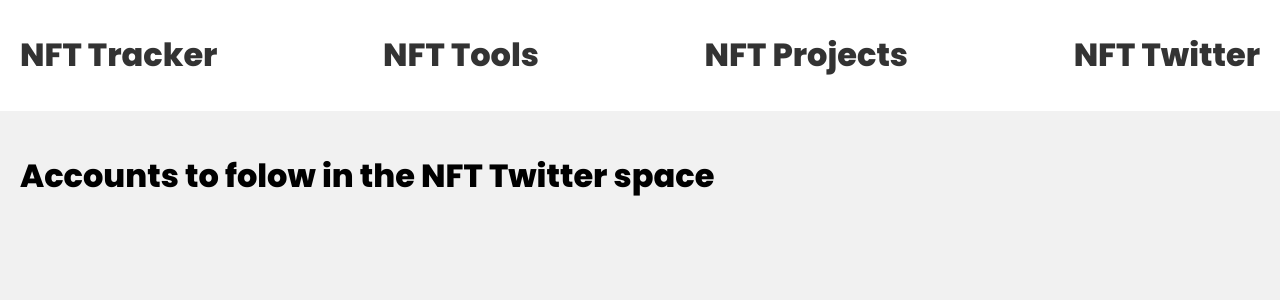
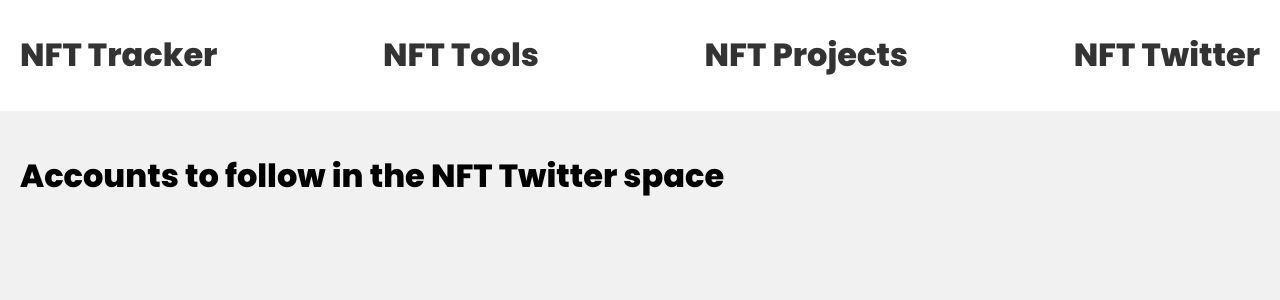
Before and after one commit to RaydomeNT/NFTTracker, a React (Create React App) app in the folder frontend/: page /twitter in a window 1280 px wide. Shown: the top 300 px of the page. Built offline with nearby package versions, Linux system fonts and the light colour scheme.

Commit message:
projects and twitter page updated

```diff
--- a/frontend/src/pages/Projects.js
+++ b/frontend/src/pages/Projects.js
@@ -1,7 +1,7 @@
 const Projects = () => {
     return(
         <div className="projectsPage">
-            <h1>NFT Projects blog</h1>
+            <h1>NFT Projects Blog</h1>
         </div>
     )
 }
--- a/frontend/src/pages/Twitter.js
+++ b/frontend/src/pages/Twitter.js
@@ -1,7 +1,7 @@
 const Twitter = () => {
     return(
         <div className="twitterPage">
-            <h1>Accounts to folow in the NFT Twitter space</h1>
+            <h1>Accounts to follow in the NFT Twitter space</h1>
         </div>
     )
 }
```
